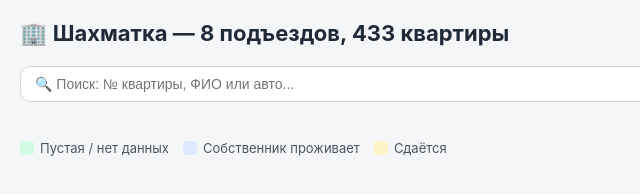
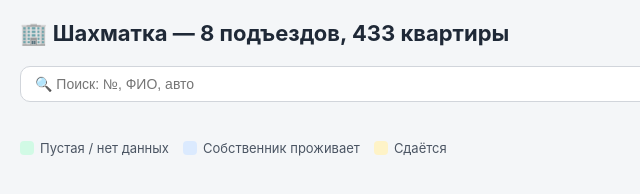
Before and after one commit to fart93/dom-shahmatka, a website: page public/index.html in a window 1280 px wide. Shown: the full height of the page, 0-640 px from the left. Drawn offline with Linux system fonts and the light colour scheme; no server answers.

Commit message:
Update index.html

```diff
--- a/public/index.html
+++ b/public/index.html
@@ -95,7 +95,7 @@
 </header>
 
 <div class="toolbar">
-  <input id="search" placeholder="🔍 Поиск: № квартиры, ФИО или авто..." />
+  <input id="search" placeholder="🔍 Поиск: №, ФИО, авто" />
   <span id="adminArea"></span>
 </div>
 
```
